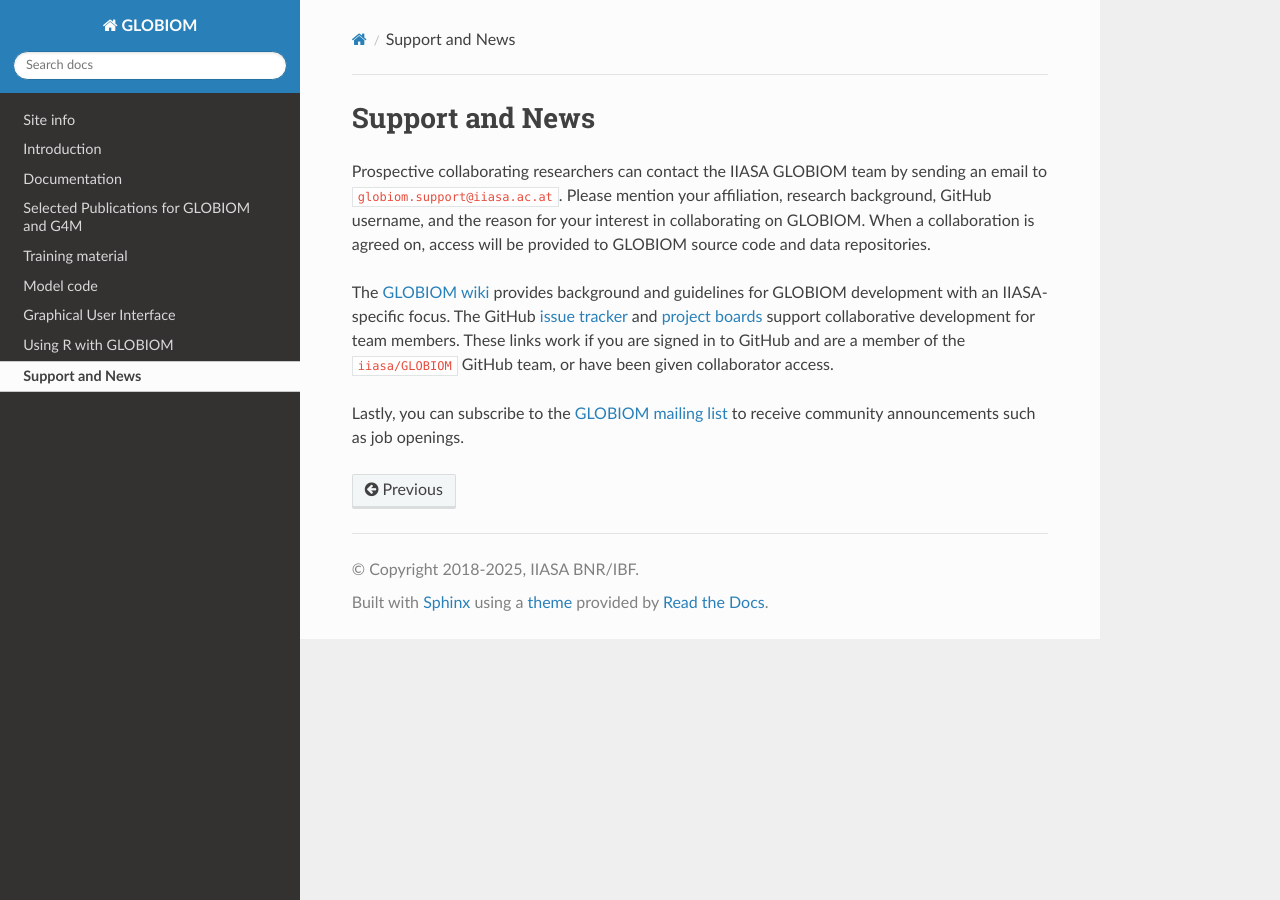
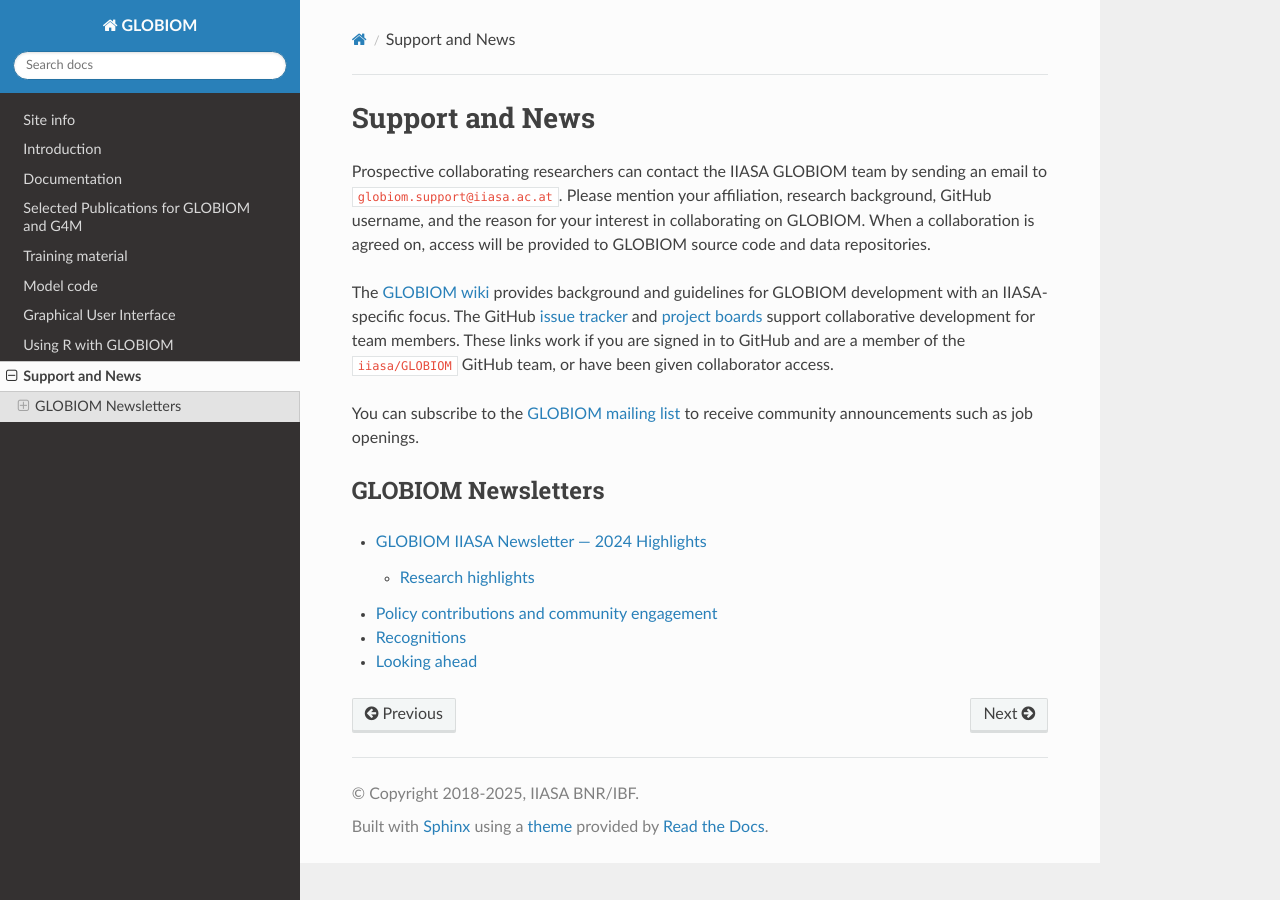
Before and after one commit to iiasa/GLOBIOM_doc, a Sphinx documentation site: the page built from source/support_and_news.rst, in a window 1280 px wide. Built offline with Sphinx 7.4.7 and the Read the Docs theme 3.1.0, drawn with Linux system fonts in a browser that asks for light colours; pages that are not in the unit, such as notebooks, are missing from menus; some of the changed lines change nothing that is shown.

Commit message:
Add and place ReST conversion of newsletter

```diff
--- /dev/null
+++ b/source/newsletters/2024_highlights.rst
@@ -0,0 +1,83 @@
+GLOBIOM IIASA Newsletter — 2024 Highlights
+==========================================
+
+Dear GLOBIOM Community,
+
+Welcome to our first GLOBIOM newsletter! This update aims to keep the GLOBIOM community and interested colleagues informed about recent developments from the IIASA team, including key scientific reports, publications, an outlook on upcoming milestones and trainings, and job opportunities.
+
+As we move into 2025, we wanted to take a moment to review the main activities and contributions from the GLOBIOM community in 2024. This past year saw notable research publications, policy contributions, and recognition of individual achievements. Below is a summary of key developments.
+
+Please feel free to share this newsletter with other relevant peers who may be interested and subscribe to our mailing list via the `GLOBIOM homepage <https://globiom.org/support_and_news.html>`_. Please get in touch with us (`globiom.support@iiasa.ac.at``) if you would like us to share something in our next newsletter.
+
+Best regards,
+The GLOBIOM Community Coordination Team
+
+Research highlights
+-------------------
+
+**Understanding Uncertainty in Market-Mediated Responses to US Oilseed Biodiesel Demand**
+Escobar Lanzuela, N., Valin, H., Frank, S., et al. explored the uncertainty of indirect land use change (ILUC) emissions related to U.S. oilseed biodiesel demand. Their research, published in Environmental Science & Technology, highlights the sensitivity of ILUC estimates to GLOBIOM parametric uncertainty.
+**DOI:** `10.1021/acs.est.3c09944 <https://doi.org/10.1021/acs.est.3c09944>`_
+
+**African food system and biodiversity mainly affected by urbanization via dietary shifts**
+De Vos, K., Janssens, C., Jacobs, L., et al. shed light on how urbanization affects food systems and biodiversity in Africa, primarily through dietary shifts. Published in Nature Sustainability, this study emphasizes the need for targeted policies.
+**DOI:** `10.1038/s41893-024-01362-2 <https://doi.org/10.1038/s41893-024-01362-2>`_
+
+**Enhanced agricultural carbon sinks provide benefits for farmers and the climate**
+Frank, S., Derci Augustynczik, A.L., Havlik, P., et al. showcase the benefits of enhanced agricultural carbon sinks for both climate mitigation and farmers. Published in Nature Food, this research reinforces the importance of carbon sequestration in agriculture.
+**DOI:** `10.1038/s43016-024-01039-1 <https://doi.org/10.1038/s43016-024-01039-1>`_
+
+**Aspirational nitrogen interventions accelerate air pollution abatement and ecosystem protection**
+Guo, Y., Zhao, H., Winiwarter, W. et al. explore ways to mitigation the effects of nitrogen pollution. Published in Science Advances.
+**DOI:** `10.1126/sciadv.ado0112 <https://doi.org/10.1126/sciadv.ado0112>`_
+
+**Assessing sustainable development pathways for water, food, and energy security in a transboundary river basin**
+Palazzo, A., Kahil, T., Willaarts, B. et al. explore sustainable development pathways to balance water, food, and energy security in transboundary river basins. Published in Environmental Development.
+**DOI:** `10.1016/j.envdev.2024.101030 <https://doi.org/10.1016/j.envdev.2024.101030>`_
+
+**Holistic food system innovation strategies can close up to 80% of China’s domestic protein gaps while reducing global environmental impacts**
+Zhao, H., Fan, X., Bai, Z. et al. analyze food system innovation to reduce protein import dependency in China while promoting global environmental sustainability. This research was published in Nature Food.
+**DOI:** `10.1038/s43016-024-01011-z  <https://doi.org/10.1038/s43016-024-01011-z>`_
+
+Policy contributions and community engagement
+=============================================
+
+**Supporting Ambitious EU Climate Goals**
+GLOBIOM-based research played a critical role in informing the European Commission’s recommendation for a 90% reduction in greenhouse gas emissions by 2040.
+| `Read more <https://iiasa.ac.at/news/feb-2024/iiasa-research-informs-european-commissions-recommendation-for-90-greenhouse-gas>`_
+
+**BIOCLIMA: Assessing Land Use, Climate, and Biodiversity Impacts of Land-Based Climate Mitigation and Biodiversity Policies in the EU**
+This comprehensive report addresses the synergies and trade-offs between climate change mitigation and biodiversity preservation under the EU's Farm to Fork (F2F) Strategy and Biodiversity Strategy for 2030.
+| `Read the report <https://environment.ec.europa.eu/publications/bioclima-assessing-land-use-climate-and-biodiversity-impacts-land-based-climate-mitigation-and_en>`_
+
+**EPA Mitigation Report**
+GLOBIOM-G4M modelling contributed to the EPA’s comprehensive report that assessed cost-effective greenhouse gas mitigation strategies in the land-use sector.
+| `Read the report <https://www.epa.gov/system/files/documents/2024-03/epa-430-r-23-004-mitigation-report_full_report_v2.pdf>`_
+
+**Food Systems Transformation in Indonesia**
+The GLOBIOM team published a report in partnership with FAO, analyzing policy interventions for transforming food systems in Indonesia.
+| `Access the report <https://openknowledge.fao.org/handle/20.500.14283/cd1119en>`_
+
+**Global Resources Outlook 2024 - Bend the trend**
+GLOBIOM-G4M modeling fed into 2024 report of the International Resource Panel to investigate pathways to a livable planet as resource use spikes.
+| `Access the report <https://www.resourcepanel.org/reports/global-resources-outlook-2024>`support_and_news
+
+**Forest Policy Modelling Forum**
+The 1st Forest Policy Modelling Forum took place in Brussels, fostering discussions on forest policy development and GLOBIOM’s role in shaping sustainable forest management.
+| Learn more `<https://www.forestnavigator.eu/forest-policy-modelling-forum/>`_
+
+Recognitions
+============
+
+**Marta Kozicka** was named `Austria's 2024 National Champion <https://iiasa.ac.at/news/apr-2024/marta-kozicka-is-national-champion-for-austria-in-prestigious-frontiers-planet-prize>`_ in the prestigious Frontiers Planet Prize for her groundbreaking study using GLOBIOM to examine the potential of plant-based dietary transitions to achieve sustainability goals. Her research, conducted with a multidisciplinary team, explored how adopting plant-based meat and milk alternatives can contribute to climate change mitigation and biodiversity conservation.
+
+**Petr Havlík**, leader of the IBF group and BNR program, was recognized as a `2024 Highly Cited Researcher by Clarivate <https://iiasa.ac.at/news/nov-2024/iiasa-researchers-recognized-on-clarivates-2024-highly-cited-researcherstm-list>`_, highlighting his significant contributions to environment, ecology, and social sciences research. Notably, Havlík is among the select group of 216 researchers worldwide honored in two fields this year.
+
+Looking ahead
+=============
+
+Updated GLOBIOM Documentation: We are working on an update of the `2023 GLOBIOM documentation <https://pure.iiasa.ac.at/id/eprint/18996/1/GLOBIOM_Documentation.pdf>`_ to reflect recent model developments and applications. This should be finalized in the first half of 2025.
+
+LAMASUS Summer School 2025: Planning is underway for the 2025 edition of the LAMASUS Summer School from 2-6th June, which will offer training on land-use and sustainability modeling. Further details, including dates and application procedures, can be accessed here.
+
+YSSP 2025: In June 2025, the GLOBIOM team will welcome three researchers for a three-month research stay as part of the **Young Scientists Summer Program** (YSSP). The `YSSP program <https://iiasa.ac.at/early-career/yssp>`_ offers PhD students an opportunity to advance their research in an international and interdisciplinary setting at IIASA, working closely with experienced scientists on global sustainability challenges. Applications for the YSSP 2026 cohort will open in fall 2025.
--- a/source/support_and_news.rst
+++ b/source/support_and_news.rst
@@ -4,4 +4,12 @@ Prospective collaborating researchers can contact the IIASA GLOBIOM team by send
 
 The `GLOBIOM wiki <https://github.com/iiasa/GLOBIOM/wiki>`_ provides background and guidelines for GLOBIOM development with an IIASA-specific focus. The GitHub `issue tracker <https://github.com/iiasa/GLOBIOM/issues>`_ and `project boards <https://github.com/iiasa/GLOBIOM/projects>`_ support collaborative development for team members. These links work if you are signed in to GitHub and are a member of the ``iiasa/GLOBIOM`` GitHub team, or have been given collaborator access.
 
-Lastly, you can subscribe to the `GLOBIOM mailing list <https://lists.globiom.org/mailman/listinfo/globiom-l>`_ to receive community announcements such as job openings.
+You can subscribe to the `GLOBIOM mailing list <https://lists.globiom.org/mailman/listinfo/globiom-l>`_ to receive community announcements such as job openings.
+
+GLOBIOM Newsletters
+-------------------
+
+.. toctree::
+   :maxdepth: 2
+
+   newsletters/2024_highlights
```
